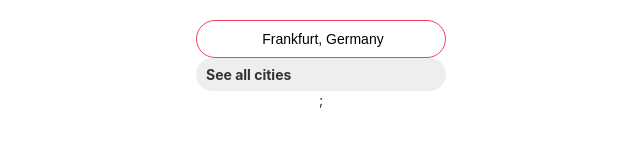
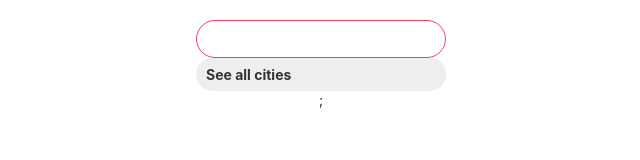
Before and after one commit to mMmenges/meet, a React (Create React App) app: page / in a window 1280 px wide. Shown: the top 160 px of the page, without its empty margins (319-959 px from the left). Built offline with nearby package versions, Linux system fonts and the light colour scheme.

Commit message:
4.3 incl. Scenario 3 works

```diff
--- a/src/CitySearch.js
+++ b/src/CitySearch.js
@@ -2,7 +2,7 @@ import React, { Component } from 'react';
 
 class CitySearch extends Component {
   state = {
-    query: 'Frankfurt, Germany',
+    query: '',
     locations: [],
     suggestions: []
   }
```
Also changed, not shown: 2 other files (tests, documents, lock files or other folders).
